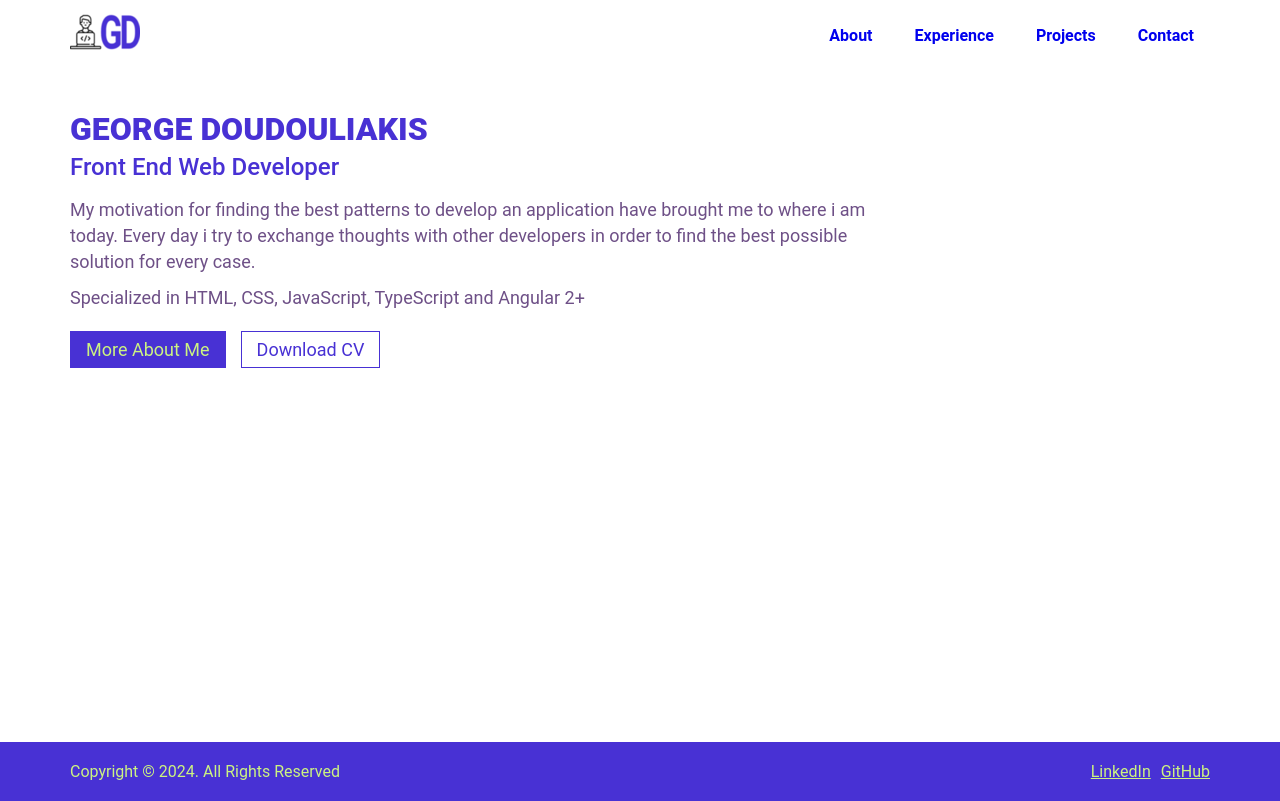
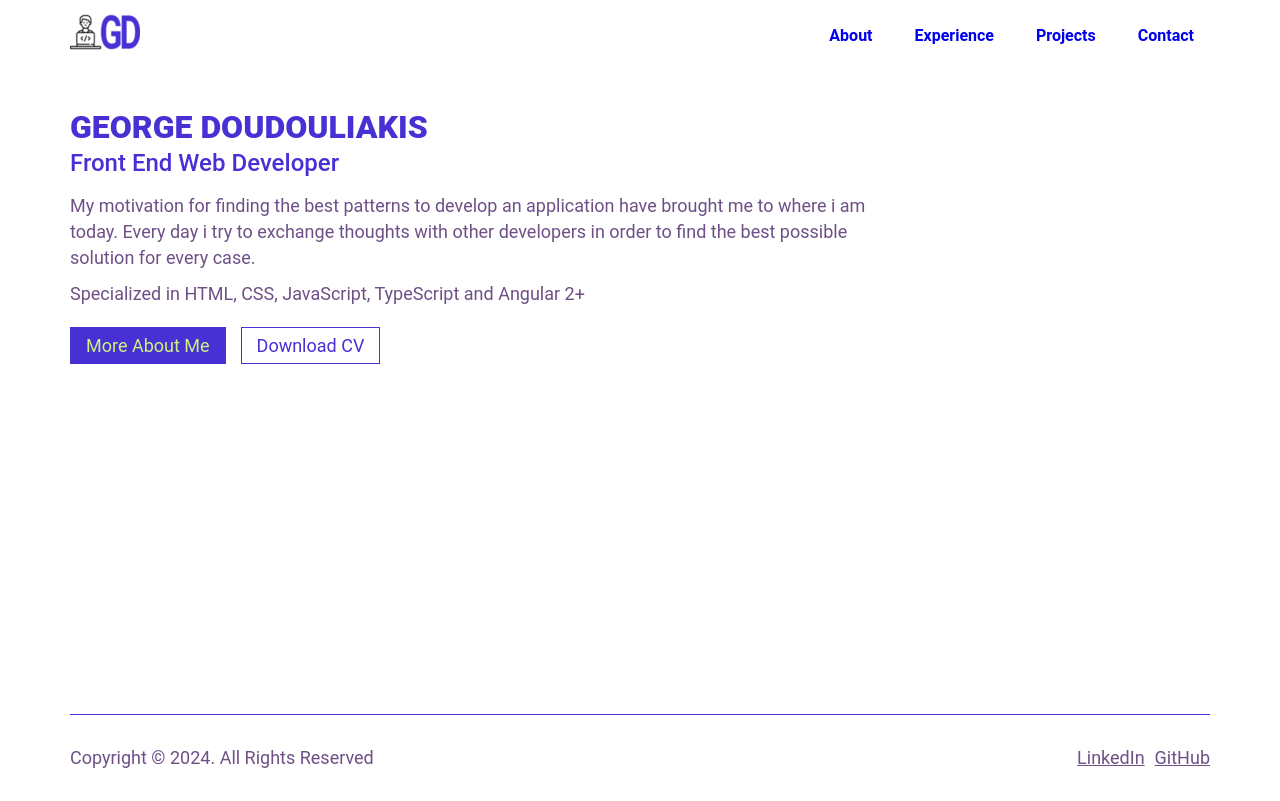
Before and after one commit to GeorgiosDoudouliakis/george-doudouliakis-dev, an Angular app: page / in a window 1280 px wide. Built offline with nearby package versions, Linux system fonts and the light colour scheme.

Commit message:
refactor: Decrease line height on h1 of home intro, increase font size and padding bottom/top on footer, change colors on footer and change min height of main tag

```diff
--- a/src/app/app.component.scss
+++ b/src/app/app.component.scss
@@ -1,9 +1,9 @@
 :host {
    main {
-     min-height: calc(100vh - 156px);
+     min-height: calc(100vh - 187px);
 
      @media(min-width: 768px) {
-      min-height: calc(100vh - 128px);
+      min-height: calc(100vh - 156px);
      }
   }
 }
--- a/src/app/components/footer/footer.component.scss
+++ b/src/app/components/footer/footer.component.scss
@@ -1,16 +1,16 @@
 :host {
   footer {
-    background: var(--primary-color);
-
     .container {
       display: flex;
       flex-direction: column;
       text-align: center;
-      padding: 20px 0;
+      padding: 32px 0;
+      border-top: 1px solid var(--primary-color);
 
       span,
       .social-media > a {
-        color: var(--secondary-color);
+        font-size: 18px;
+        color: var(--font-color);
       }
 
       span {
@@ -23,6 +23,10 @@
 
           &:last-of-type {
             margin-left: 10px;
+          }
+
+          &:hover {
+            color: var(--primary-color);
           }
         }
       }
--- a/src/app/pages/home/components/home-intro/home-intro.component.scss
+++ b/src/app/pages/home/components/home-intro/home-intro.component.scss
@@ -13,6 +13,7 @@
     h1 {
       font-weight: 900;
       margin-bottom: 5px;
+      line-height: 34px;
     }
 
     h2 {
```
